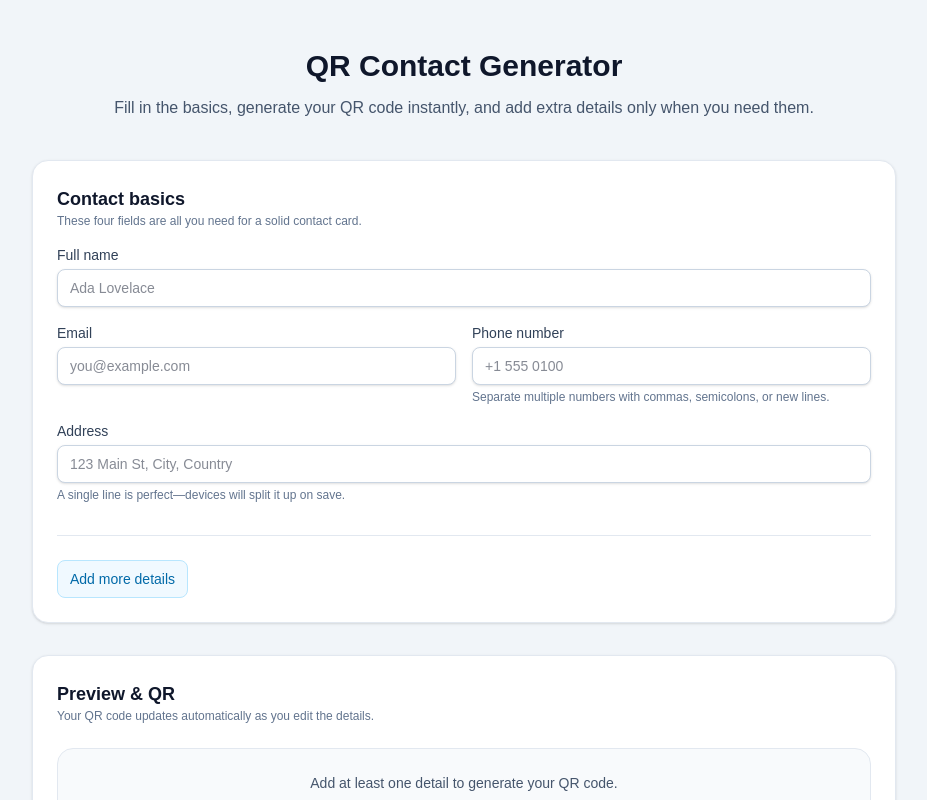
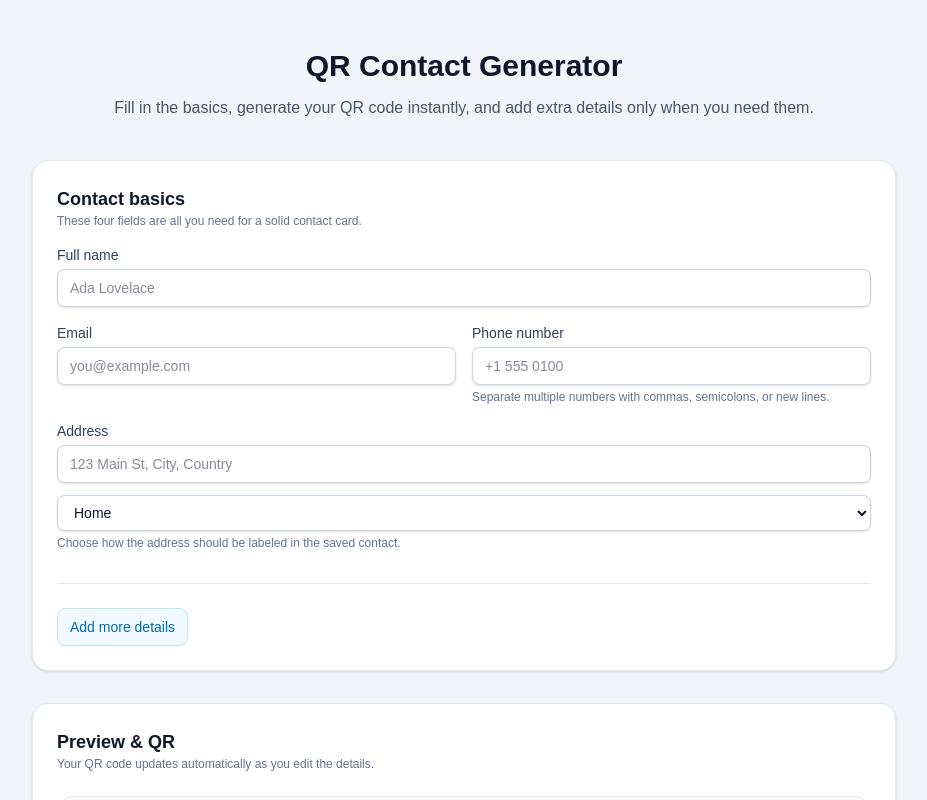
Before and after one commit to muiledev/generate-qr-code, a Next.js app: page / in a window 1280 px wide. Shown: the top 800 px of the page, without its empty margins (176-1103 px from the left). Built offline with nearby package versions, Linux system fonts and the light colour scheme.

Commit message:
add more adress

```diff
--- a/app/page.tsx
+++ b/app/page.tsx
@@ -2,12 +2,15 @@
 
 import { useMemo, useRef, useState } from "react";
 import QRCode from "react-qr-code";
+
+type AddressType = "home" | "work" | "other";
 
 interface BuildVCardArgs {
   fullName: string;
   email: string;
   phones: string[];
   address: string;
+  addressType: AddressType;
   company: string;
   jobTitle: string;
   birthday: string;
@@ -33,6 +36,7 @@ const buildVCard = ({
   email,
   phones,
   address,
+  addressType,
   company,
   jobTitle,
   birthday,
@@ -60,7 +64,9 @@ const buildVCard = ({
     lines.push(`EMAIL;TYPE=INTERNET:${escapeValue(email)}`);
   }
   if (address) {
-    lines.push(`ADR;TYPE=HOME:;;${escapeValue(address)};;;;`);
+    const typePrefix =
+      addressType === "other" ? "" : `;TYPE=${addressType.toUpperCase()}`;
+    lines.push(`ADR${typePrefix}:;;${escapeValue(address)};;;;`);
   }
   if (birthday) {
     lines.push(`BDAY:${birthday}`);
@@ -96,6 +102,7 @@ export default function Home() {
   const [email, setEmail] = useState("");
   const [phoneInput, setPhoneInput] = useState("");
   const [address, setAddress] = useState("");
+  const [addressType, setAddressType] = useState<AddressType>("home");
   const [company, setCompany] = useState("");
   const [jobTitle, setJobTitle] = useState("");
   const [birthday, setBirthday] = useState("");
@@ -112,6 +119,7 @@ export default function Home() {
         email,
         phones: parsePhoneNumbers(phoneInput),
         address,
+        addressType,
         company,
         jobTitle,
         birthday,
@@ -123,6 +131,7 @@ export default function Home() {
       email,
       phoneInput,
       address,
+      addressType,
       company,
       jobTitle,
       birthday,
@@ -152,6 +161,7 @@ export default function Home() {
     setEmail("");
     setPhoneInput("");
     setAddress("");
+    setAddressType("home");
     setCompany("");
     setJobTitle("");
     setBirthday("");
@@ -296,14 +306,28 @@ export default function Home() {
                     <span className="text-sm font-medium text-slate-700">
                       Address
                     </span>
+                    <div className="grid gap-3 sm:grid-cols-[minmax(0,1fr),max-content] sm:items-center">
                       <input
                         className={inputClasses}
                         placeholder="123 Main St, City, Country"
                         value={address}
                         onChange={(event) => setAddress(event.target.value)}
                       />
+                      <select
+                        className={`${inputClasses} sm:h-full sm:min-w-[140px]`}
+                        value={addressType}
+                        onChange={(event) =>
+                          setAddressType(event.target.value as AddressType)
+                        }
+                      >
+                        <option value="home">Home</option>
+                        <option value="work">Work</option>
+                        <option value="other">Other</option>
+                      </select>
+                    </div>
                     <span className={mutedHelperClasses}>
-                      A single line is perfect—devices will split it up on save.
+                      Choose how the address should be labeled in the saved
+                      contact.
                     </span>
                   </label>
                 </div>
```
Lines whose indentation alone changed are shown as unchanged.
